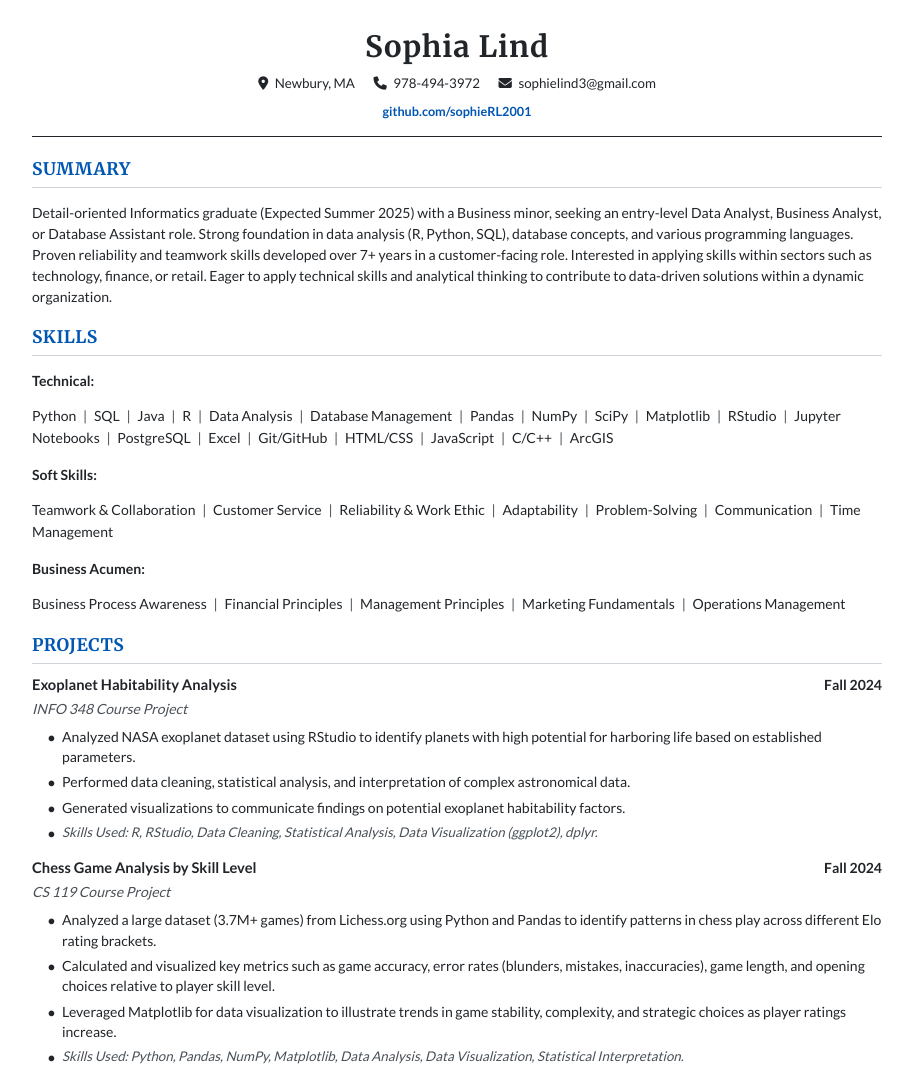
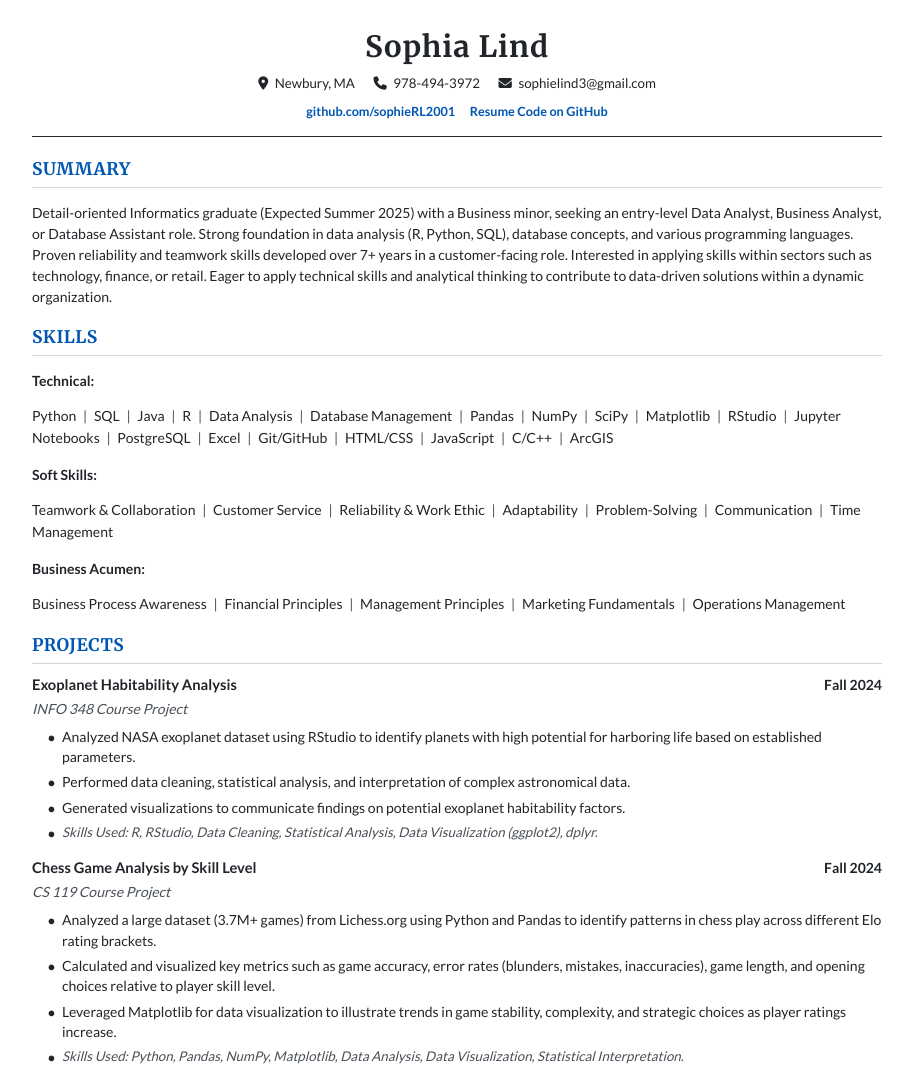
Before and after one commit to sophieRL2001/sophierl2001.github.io, a plain HTML site: page index.html in a window 1280 px wide. Shown: the top 1069 px of the page, without its empty margins (183-1096 px from the left). Drawn offline with Linux system fonts and the light colour scheme.

Commit message:
Update Resume to link to the code

```diff
--- a/index.html
+++ b/index.html
@@ -235,6 +235,7 @@
         </div>
         <div class="links">
              <a href="https://github.com/sophieRL2001" target="_blank">github.com/sophieRL2001</a>
+             <a href="https://github.com/sophieRL2001/sophierl2001.github.io/blob/main/index.html" target="_blank">Resume Code on GitHub</a>
 
         </div>
     </header>
```
